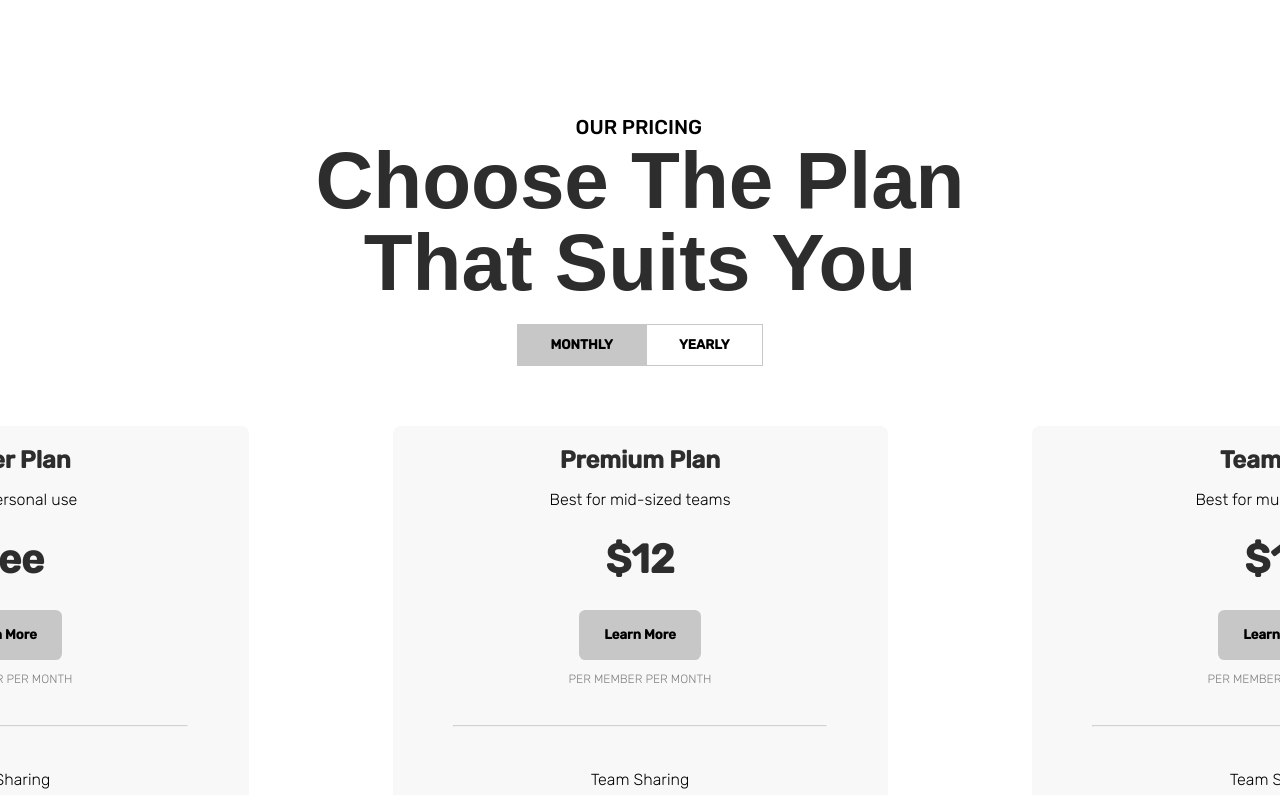
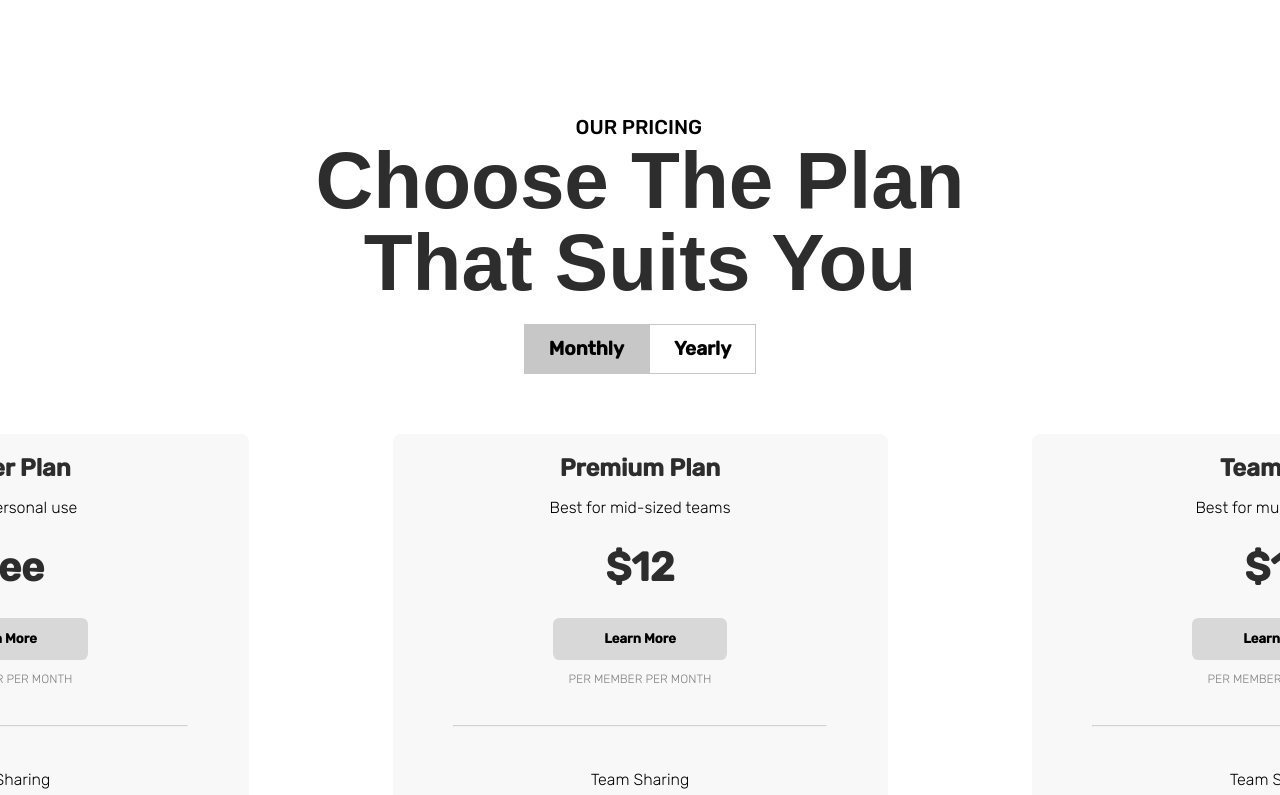
Before and after one commit to Vebloc/Workflo_EXT, a React (Create React App) app: page / in a window 1280 px wide. Shown: the top 795 px of the page. Built offline with nearby package versions, Linux system fonts and the light colour scheme; a web font is replaced by a local one.

Commit message:
add small csss changes

```diff
--- a/src/components/pages/PricingTable.jsx
+++ b/src/components/pages/PricingTable.jsx
@@ -24,10 +24,10 @@ const PricingTable = () => {
       <h3 className="title">Choose The Plan That Suits You</h3>
       <div className="toggle-container">
         <button className={`monthly ${!isYearly ? "active" : "inactive"}`} onClick={toggleView} disabled={!isYearly}>
-          MONTHLY
+          Monthly
         </button>
         <button className={`yearly ${isYearly ? "active" : "inactive"}`} onClick={toggleView} disabled={isYearly}>
-          YEARLY
+          Yearly
         </button>
       </div>
       <div className="pricing-table">
--- a/src/styles/PricingTable.css
+++ b/src/styles/PricingTable.css
@@ -1,4 +1,4 @@
-/* PricingTable.css */
+
 body {
   display: flex;
   justify-content: center;
@@ -10,7 +10,7 @@ body {
 
 .toggle-container {
   margin-top: 20px;
-  margin-bottom: 50px; /* Adjust the top margin as needed */
+  margin-bottom: 50px;
   display: flex;
   justify-content: center;
   align-items: center;
@@ -109,6 +109,7 @@ hr {
   border: 1px solid #c7c7c7;
   font-family: "Rubik", sans-serif;
   font-weight: 300;
+  font-size: 1.2em;
   border-radius: none;
   box-sizing: border-box;
   color: #FFFFFF;
@@ -154,7 +155,7 @@ hr {
 
 
 .learn-more {
-  background-color: #c7c7c7;
+  background-color: #d8d8d8;
   font-family: "Rubik", sans-serif;
   font-weight: 300;
   border: 1px solid transparent;
@@ -164,7 +165,7 @@ hr {
   cursor: pointer;
   flex: 0 0 auto;
   font-weight: 600;
-  line-height: 1.5rem;
+  line-height: 1rem;
   padding: .5rem 2rem;
   text-align: center;
   color: black;
@@ -176,7 +177,7 @@ hr {
   user-select: none;
   -webkit-user-select: none;
   touch-action: manipulation;
-  width: auto;
+  width: 35%;
 
 }
 
@@ -192,7 +193,7 @@ hr {
 }
 
 @media (min-width: 768px) {
-  .learn-more {
+  .learn-more, .monthly, .yearly {
     padding: .75rem 1.5rem;
   }
 }
```
